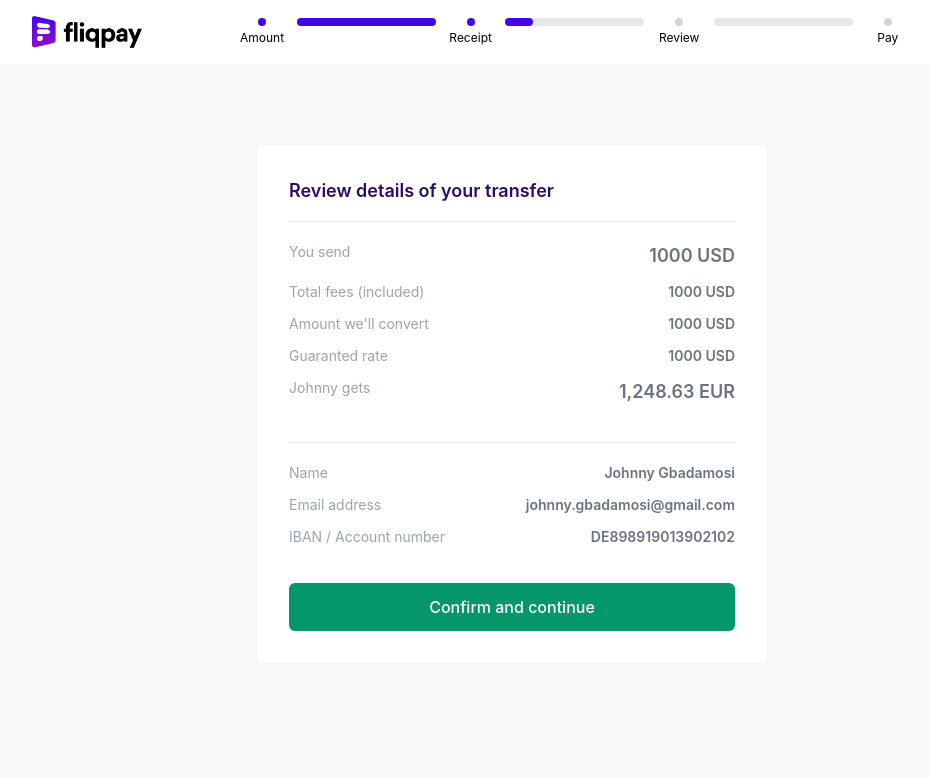
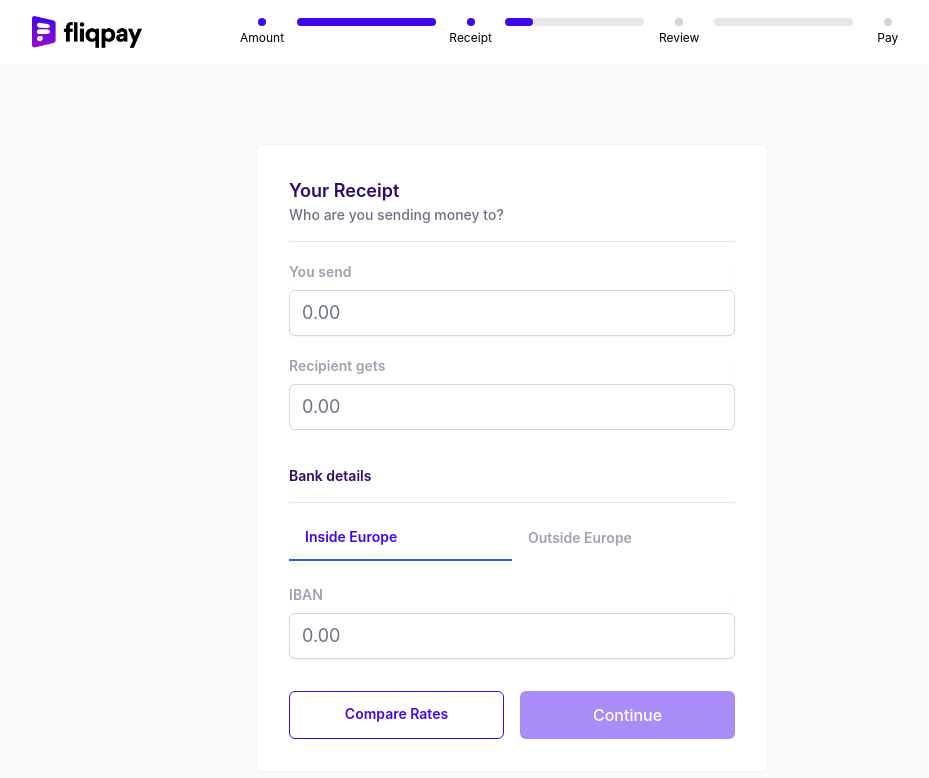
Before and after one commit to Olatade/fliq-payout, a React (Create React App) app: page / in a window 1280 px wide. Shown: the top 778 px of the page, without its empty margins (128-1057 px from the left). Built offline with nearby package versions, Linux system fonts and the light colour scheme.

Commit message:
Add Europe tab to receipt form

```diff
--- a/src/App.tsx
+++ b/src/App.tsx
@@ -17,7 +17,7 @@ function App() {
       </header>
 
       <div className="body">
-        <PayoutReview/>
+        <FormPayoutReceipt/>
       </div>
 
     </div>
--- a/src/components/form-payout-receipt.tsx
+++ b/src/components/form-payout-receipt.tsx
@@ -3,16 +3,19 @@ import React from 'react';
 import '../styles/App.css';
  import { Formik, Form, Field, ErrorMessage } from 'formik';
  import * as Yup from "yup";
+import 'alpinejs';
+import {useState} from 'react';
 
 
 
 function FormPayoutReceipt () {
-  var stringToHTML = function (str: string) {
-    var parser = new DOMParser();
-    var doc = parser.parseFromString(str, 'text/html');
-    return doc.body;
+
+  const [toggleState, setToggleState] = useState(1);
+
+  const toggleTab = (index: any) => {
+    console.log(index);
+    setToggleState(index);
   };
-  const required = stringToHTML(`<p className=".pay-input__error-message">Required</p>`)
 
   return (
     <Formik
@@ -61,9 +64,57 @@ function FormPayoutReceipt () {
           <p className="form-subheading__main">Bank details</p>
         </div>
 
-        <div>
 
+        <div className="tab-container">
+          <div className="tab-container__buttons">
+            <button className={toggleState === 1 ? "tab-button active-tab-button" : "tab-button"} onClick={() => toggleTab(1)}>
+              Inside Europe
+            </button>
+
+            <button className={toggleState === 2 ? "tab-button active-tab-button" : "tab-button"} onClick={() => toggleTab(2)}>
+              Outside Europe
+            </button>
+
+          </div>
+
+          <div className="tab-container__content">
+            <div className={toggleState === 1 ? "tab-content  active-tab-content" : "tab-content"}>
+
+              {/* IBAN */}
+              <div>
+                <div className="pay-input">
+                  <label className="pay-input__label" htmlFor="youSend">IBAN</label>
+                  <Field className="pay-input__price" name="youSend" type="text" placeholder="0.00" />
+                </div>
+                <ErrorMessage render={msg => <div className="pay-input__error-message">{msg}</div>} name="youSend" />
+              </div>
+            </div>
+
+          <div className={toggleState === 2 ? "tab-content  active-tab-content" : "tab-content"}>
+
+              {/* You send */}
+              <div>
+                <div className="pay-input">
+                  <label className="pay-input__label" htmlFor="youSend">SWIFT / BIC code</label>
+                  <Field className="pay-input__price" name="youSend" type="text" placeholder="BUKBGB22" />
+                </div>
+                <ErrorMessage render={msg => <div className="pay-input__error-message">{msg}</div>} name="youSend" />
+              </div>
+
+              {/* Recepient gets */}
+              <div>
+                <div className="pay-input">
+                  <label className="pay-input__label"  htmlFor="recipientGets">IBAN / Account Number</label>
+                  <Field className="pay-input__price" name="recipientGets" type="text" placeholder="01234567891" />
+                </div>
+                <ErrorMessage render={msg => <div className="pay-input__error-message">{msg}</div>} name="recipientGets" />
+              </div>
+
+          </div>
+      </div>
         </div>
+
+
 
         <div className="pay-input__buttons">
           <a className="pay-input__buttons--compare" href="/">Compare Rates</a>
--- a/src/styles/App.css
+++ b/src/styles/App.css
@@ -22,7 +22,7 @@
 .body{
   @apply
   grid
-  h-screen
+  min-h-screen
   bg-gray-50
   py-20
   px-4
@@ -35,6 +35,56 @@
   rounded-md
 }
 
+.form-subheading{
+  @apply mt-5
+}
+
+.form-subheading__main{
+  @apply font-semibold text-sm text-color-primary-dark
+  md:text-sm
+  border-b border-gray-200 pb-4
+}
+
 .btn{
   @apply text-center items-center hover:bg-color-primary-light text-white font-medium py-3 px-4  rounded-md focus:outline-none;
 }
+
+
+/* Stlye for tab */
+
+.tab-container{
+  @apply flex flex-col relative
+}
+
+.tab-container__buttons {
+  @apply flex mb-5 mt-2;
+}
+
+.tab-button {
+  @apply text-left bg-white w-3/6 pl-4 pb-3 cursor-pointer text-gray-400
+  box-content relative outline-none text-xs font-semibold
+  md:text-sm
+}
+
+.tab-button:focus{
+  @apply outline-none
+}
+
+.active-tab-button  {
+  @apply bg-white text-color-primary pb-3 border-b-2 border-blue-600
+
+}
+
+
+.tab-container__content {
+ @apply grid;
+}
+
+.tab-content {
+  @apply grid bg-white w-full h-full hidden
+
+}
+
+.active-tab-content {
+  @apply grid gap-y-2
+}
--- a/src/styles/FormPayoutReceipt.css
+++ b/src/styles/FormPayoutReceipt.css
@@ -23,11 +23,7 @@
   md:text-sm
 }
 
-.form-subheading__main{
-  @apply font-semibold text-xs text-color-primary-dark
-  md:text-sm
-  border-b border-gray-200 pb-4
-}
+
 
 .pay-input{
   @apply mt-1 relative rounded-md shadow-sm;
```
